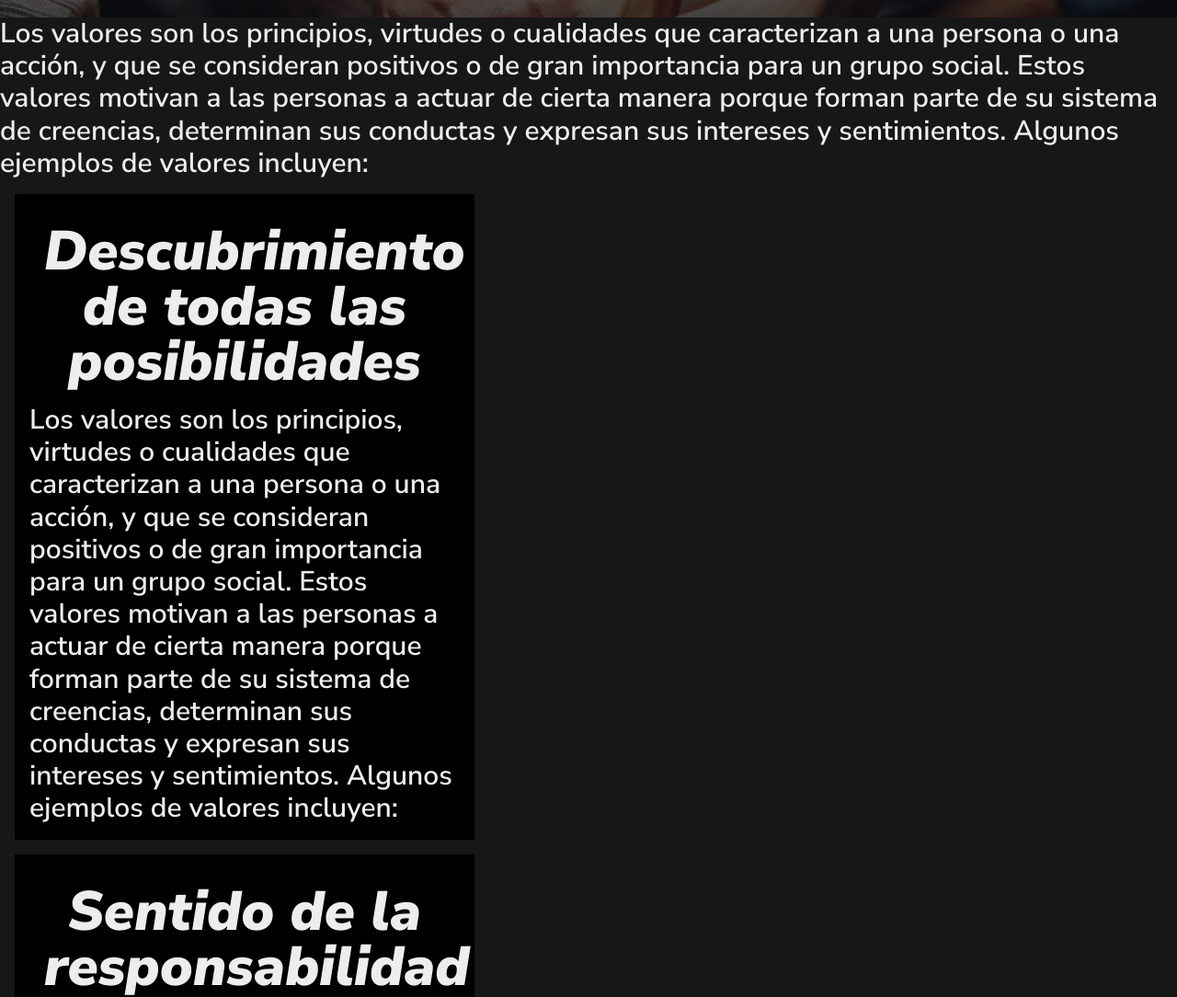
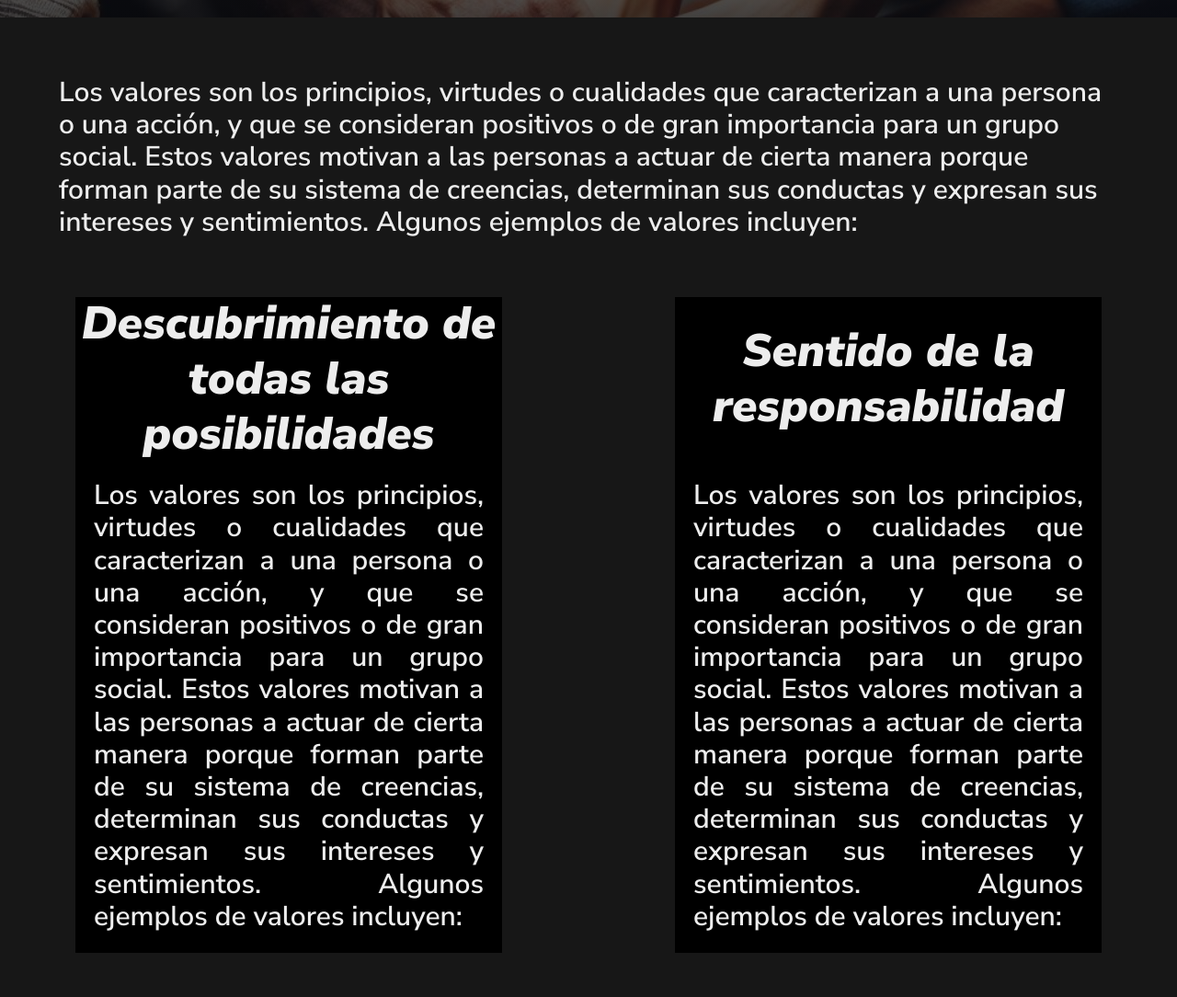
Before and after one commit to ACruzDiaz/ProyectoFinalCH, a plain HTML site: page pages/conocenos.html in a window 1280 px wide. Shown: the part 471-1555 px from the top of the page at 92% size. Drawn offline with Linux system fonts and the light colour scheme.

Commit message:
seccion conocenos desktop agregado

```diff
--- a/css/styles.css
+++ b/css/styles.css
@@ -157,31 +157,73 @@ footer {
     background-color: black;
 }
 
+
+
+
+
+
+
+
+
+
+
 .conocenosBackground{
     background-image:linear-gradient(rgba(5,7,12,0.08), rgba(5,7,12,0.75)) , url("../assets/img/equipo.jpg");
     background-repeat: no-repeat;
     background-size: cover;
-    height: 50dvh;
+    min-height: 50dvh;
+    width: 100%;
+
+    display: flex;
+    justify-content: center;
+    align-items: center;
     text-align: center;
+
+}
+.conocenosBackground h1{
+    width: 60%;
+}
+
+.conocenosDescription {
+    width: 90%;
+    margin: 4rem auto;
+
+}
+.conocenosSection{
+    display: flex;
+    gap: 1.5rem;
+    width: 100%;
+    height: auto;
+    justify-content: space-around;
+    padding-bottom: 3rem ;
+    flex-wrap: wrap;
+}
+
+.conocenosSection article{
+    max-width: 29rem;
+    display: flex;
+    flex-direction: column;
+    background-color: rgb(0, 0, 0);
+    margin-bottom: 2rem;
+}
+.conocenosSection article div{
+    display: flex;
+    justify-content: center;
+    align-items: center;
+    width: 100%;
+    min-height: 25%;
+    h2{
+        text-align: center;
+        font-size: 3.1rem;
+    }
 }
 
 
-main section article{
-    width: 500px;
-    align-items: center;
-    background-color: black;
-    padding: 1rem;
-    margin: 16px;
 
-    h2{
-        text-align: center;
-        margin: 1rem;
-    }
-    p{
-        text-align: left;
-    }
-
-
+.conocenosSection article p{
+    min-height: 75%;
+    text-align: justify;
+    padding: 1.25rem;
 }
 
 
@@ -436,7 +478,7 @@ main section article{
 #year{
     grid-area: anoIn;
 }
-aceiteDiv{
+.aceiteDiv{
     grid-area: aceiteIn;
     justify-self: center;
 }
--- a/pages/conocenos.html
+++ b/pages/conocenos.html
@@ -22,27 +22,35 @@
         <div class="conocenosBackground">
             <h1>Nuestros valores y filosofia</h1>
         </div>
-        <section>
+        <section class="conocenosDescription">
             <p>
                 Los valores son los principios, virtudes o cualidades que caracterizan a una persona o una acción, y que se consideran positivos o de gran importancia para un grupo social. Estos valores motivan a las personas a actuar de cierta manera porque forman parte de su sistema de creencias, determinan sus conductas y expresan sus intereses y sentimientos. Algunos ejemplos de valores incluyen:
-
             </p>
         </section>
-        <section>
+        <section class="conocenosSection">
             <article>
-                <h2>Descubrimiento de todas las posibilidades</h2>
+                <div>
+                    <h2>Descubrimiento de todas las posibilidades</h2>
+                </div>
+
                 <p>
                     Los valores son los principios, virtudes o cualidades que caracterizan a una persona o una acción, y que se consideran positivos o de gran importancia para un grupo social. Estos valores motivan a las personas a actuar de cierta manera porque forman parte de su sistema de creencias, determinan sus conductas y expresan sus intereses y sentimientos. Algunos ejemplos de valores incluyen:
                 </p>
             </article>
             <article>
-                <h2>Sentido de la responsabilidad</h2>
+                <div>
+                    <h2>Sentido de la responsabilidad</h2>
+                </div>
+
                 <p>
                     Los valores son los principios, virtudes o cualidades que caracterizan a una persona o una acción, y que se consideran positivos o de gran importancia para un grupo social. Estos valores motivan a las personas a actuar de cierta manera porque forman parte de su sistema de creencias, determinan sus conductas y expresan sus intereses y sentimientos. Algunos ejemplos de valores incluyen:
                 </p>
             </article>
             <article>
-                <h2>Respeto a la humanidad</h2>
+                <div>
+                    <h2>Respeto a la humanidad</h2>
+                </div>
+
                 <p>
                     Los valores son los principios, virtudes o cualidades que caracterizan a una persona o una acción, y que se consideran positivos o de gran importancia para un grupo social. Estos valores motivan a las personas a actuar de cierta manera porque forman parte de su sistema de creencias, determinan sus conductas y expresan sus intereses y sentimientos. Algunos ejemplos de valores incluyen:
                 </p>
```
